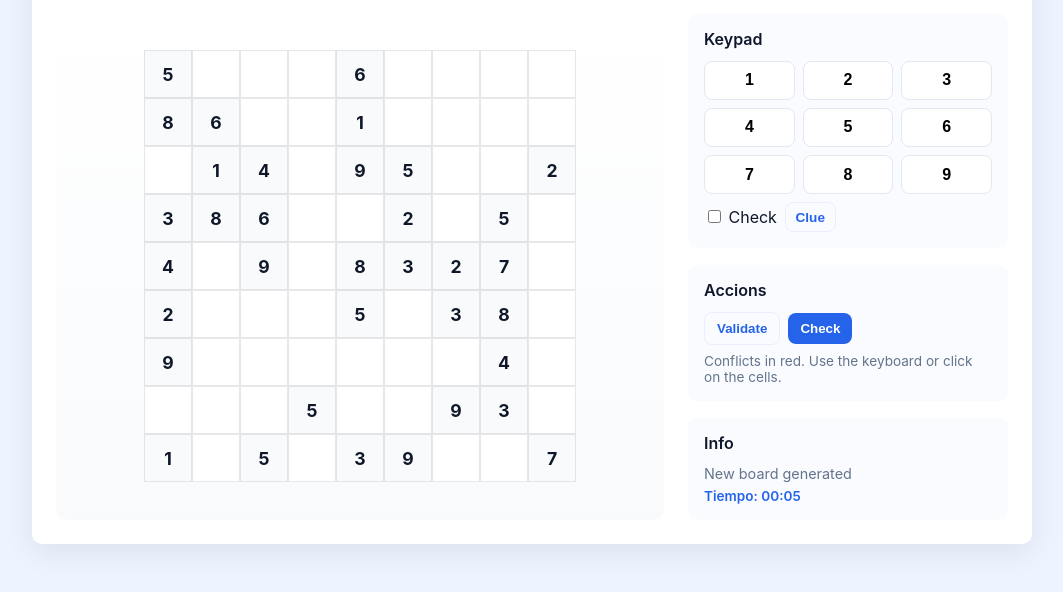
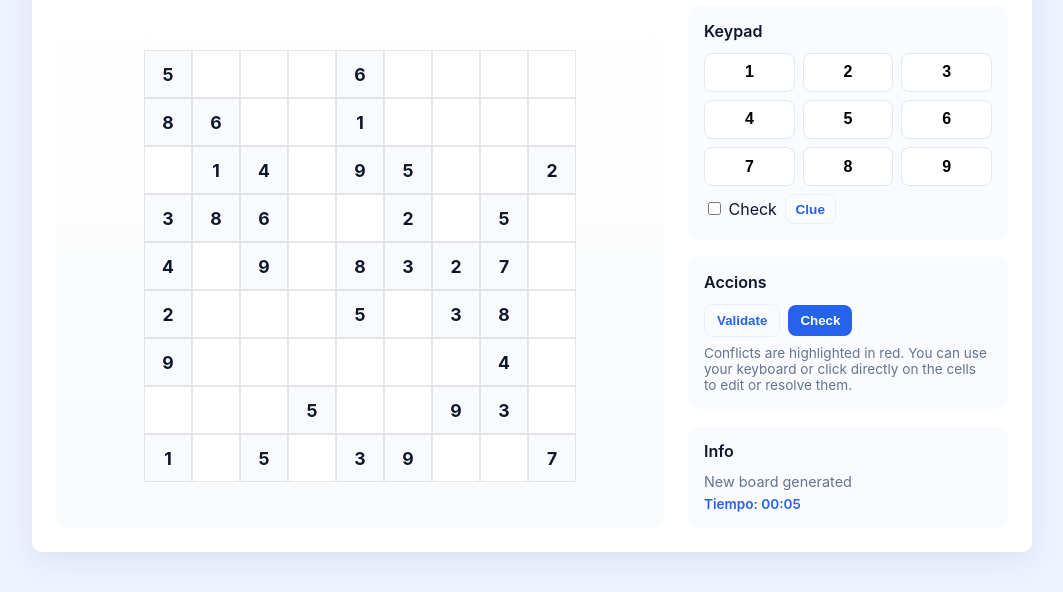
Before and after one commit to juanmirandacazaux/Sudoku-Game, a plain HTML site: page index.html in a window 1280 px wide. Shown: the part 166-758 px from the top of the page, without its empty margins (108-1171 px from the left). Drawn offline with Linux system fonts and the light colour scheme.

Commit message:
Text updates

```diff
--- a/index.html
+++ b/index.html
@@ -46,7 +46,7 @@
           <button id="validateBtn" class="btn ghost">Validate</button>
           <button id="checkBtn" class="btn">Check</button>
         </div>
-        <div class="muted" style="margin-top:8px">Conflicts in red. Use the keyboard or click on the cells.</div>
+        <div class="muted" style="margin-top:8px">Conflicts are highlighted in red. You can use your keyboard or click directly on the cells to edit or resolve them.</div>
       </div>
 
       <div class="panel">
```
